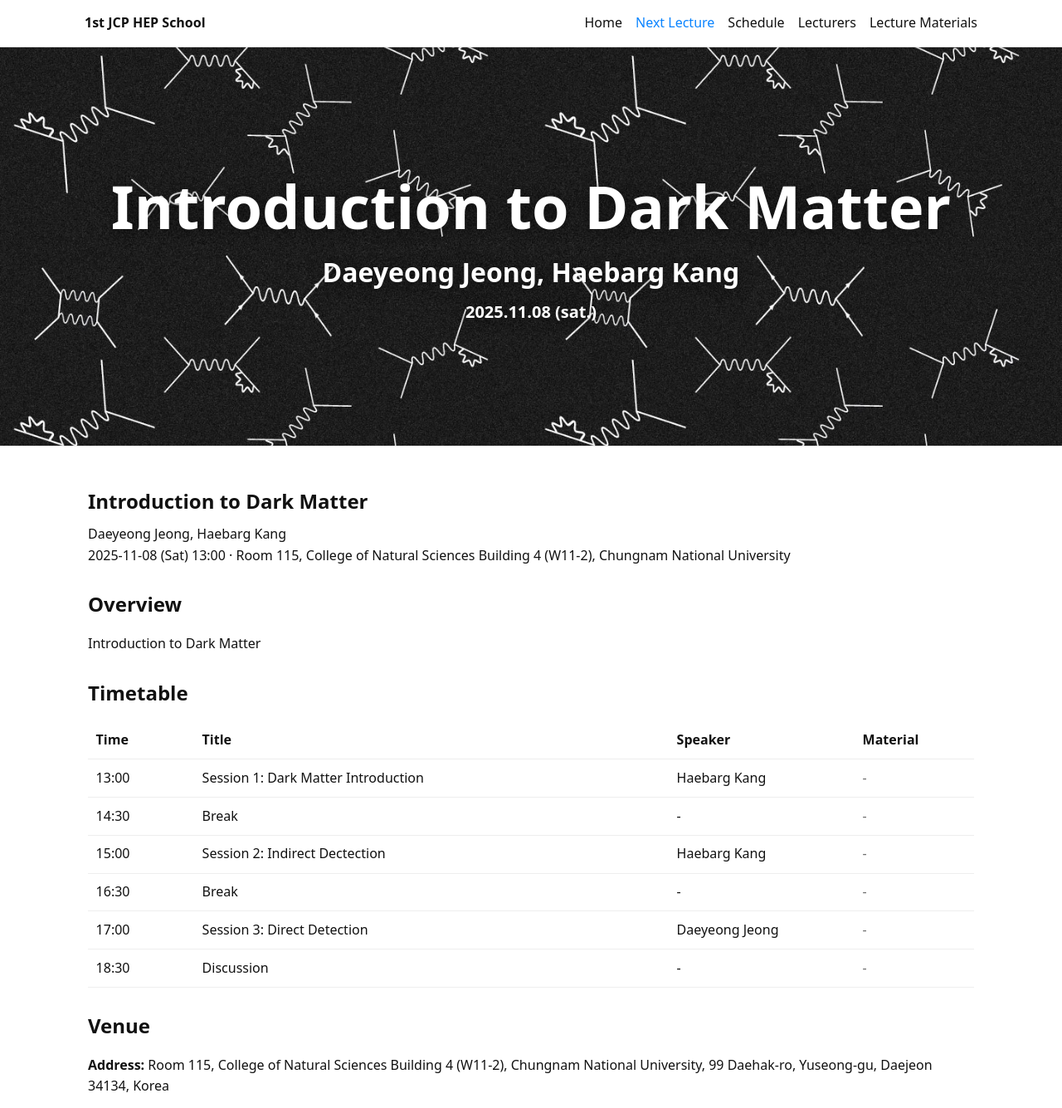
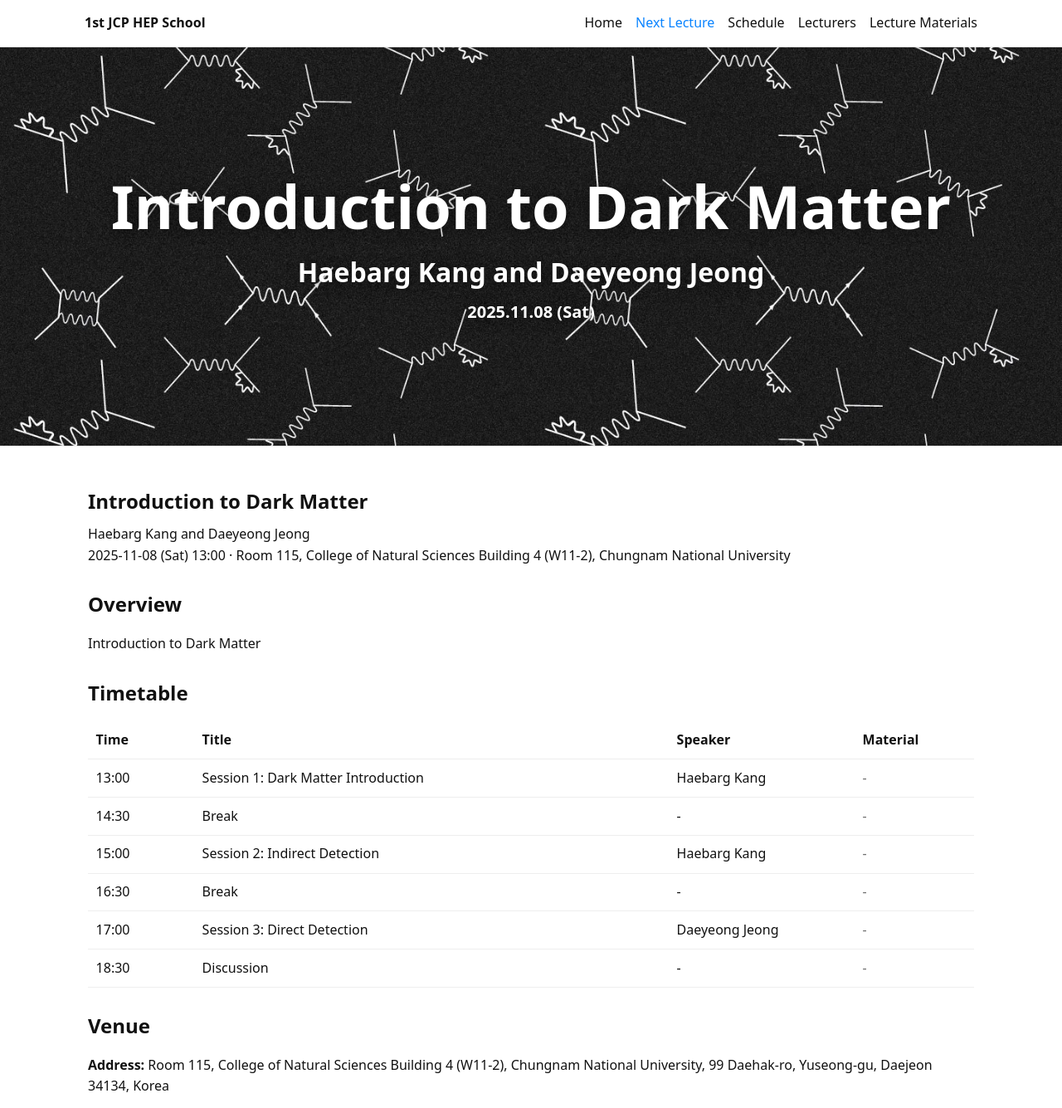
Before and after one commit to HEPschool/1stJCP, a Jekyll site: the page built from docs/_events/25-11 Introduction to Dark Matter.md, in a window 1280 px wide and 1400 px high, cut to the strip 0-1335 px from the top of the window. Shown: the whole strip at 83% size. Built offline with Jekyll 4.4.1, drawn with Linux system fonts in a browser that asks for light colours.

Commit message:
Introduction to Dark Matter - schedule update v3

```diff
--- a/docs/_events/25-11 Introduction to Dark Matter.md
+++ b/docs/_events/25-11 Introduction to Dark Matter.md
@@ -3,9 +3,9 @@ layout: event
 title: "Introduction to Dark Matter"
 date: 2025-11-08 13:00 +0900
 location: "Room 115, College of Natural Sciences Building 4 (W11-2), Chungnam National University"
-speaker: "Daeyeong Jeong, Haebarg Kang"
+speaker: "Haebarg Kang and Daeyeong Jeong"
 address: "Room 115, College of Natural Sciences Building 4 (W11-2), Chungnam National University, 99 Daehak-ro, Yuseong-gu, Daejeon 34134, Korea"
-note: ""
+note: "Lecture"
 overview: >
   Introduction to Dark Matter
 timetable:
@@ -17,7 +17,7 @@ timetable:
     title: "Break"
     speaker: ""
   - time: "15:00"
-    title: "Session 2: Indirect Dectection"
+    title: "Session 2: Indirect Detection"
     speaker: "Haebarg Kang"
     material_id: ""
   - time: "16:30"
@@ -38,8 +38,8 @@ hero:
   lines:
     - text: "Introduction to Dark Matter"
       style: title
-    - text: "Daeyeong Jeong, Haebarg Kang"
+    - text: "Haebarg Kang and Daeyeong Jeong"
       style: subtitle
-    - text: "2025.11.08 (sat.)"
+    - text: "2025.11.08 (Sat)"
       style: text
 ---
```
